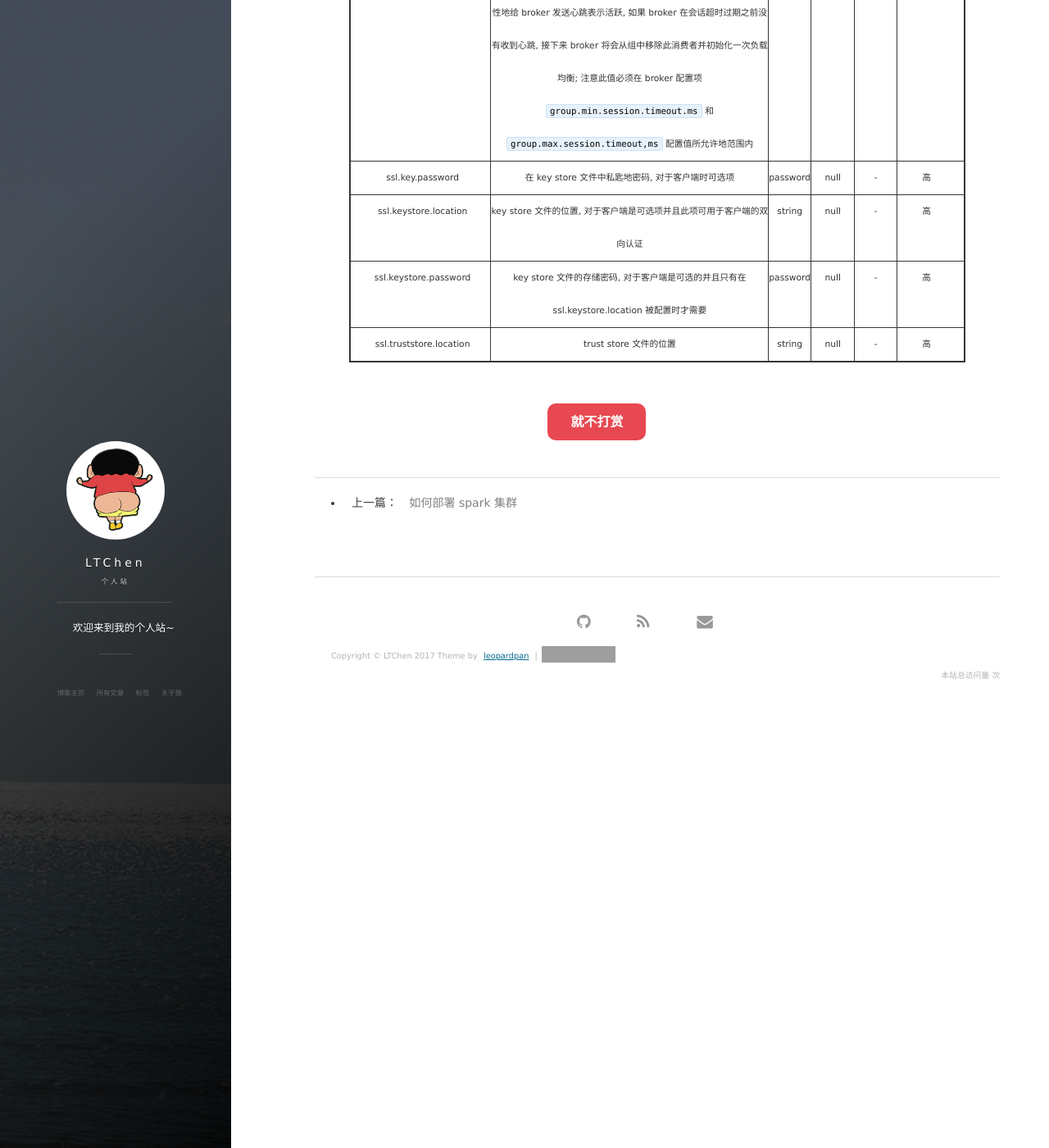
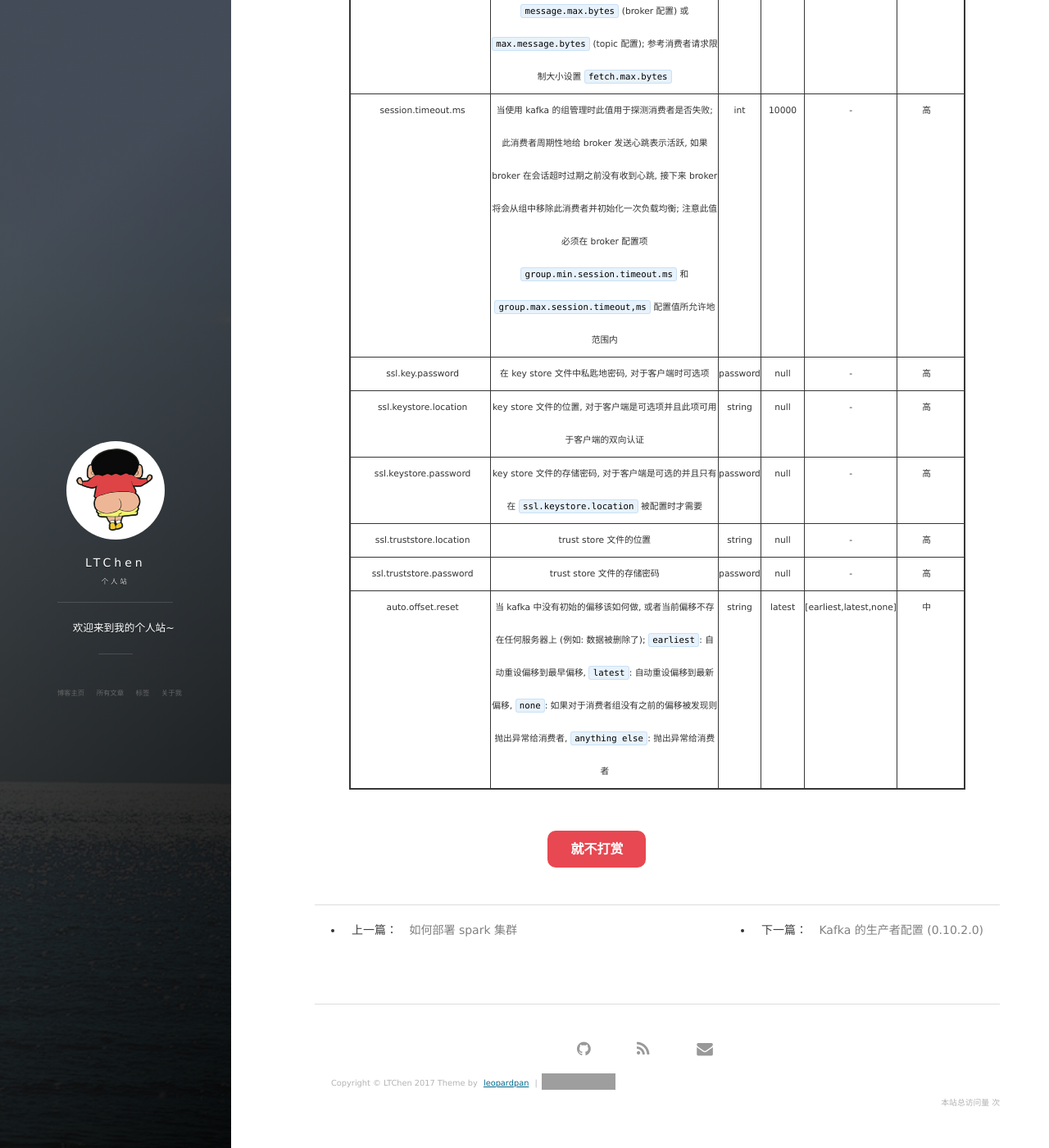
Before and after one commit to loupipalien/loupipalien.github.io, a Jekyll site: the page built from _posts/2017-11-28-consumer-configs-of-kafka.md, in a window 1280 px wide and 1400 px high, scrolled down 1377 px. Shown: the whole window at 82% size. Built offline with Jekyll 4.4.1, drawn with Linux system fonts in a browser that asks for light colours; nearby versions of some CDN libraries; comment, search, counter and statistics services are not loaded; some of the changed lines change nothing that is shown; grey boxes are pictures that could not be loaded.

Commit message:
新增 kafka 生产者配置

```diff
--- a/_posts/2017-11-28-consumer-configs-of-kafka.md
+++ b/_posts/2017-11-28-consumer-configs-of-kafka.md
@@ -7,6 +7,8 @@
 ---
 
 **前提假设:** 版本 0.10.2.0
+
+### 配置参数
 
 |Name|Description|Type|Default|Valid Values|Importance|
 |-|-|-|-|-|-|
@@ -20,5 +22,7 @@
 |session.timeout.ms|当使用 kafka 的组管理时此值用于探测消费者是否失败; 此消费者周期性地给 broker 发送心跳表示活跃, 如果 broker 在会话超时过期之前没有收到心跳, 接下来 broker 将会从组中移除此消费者并初始化一次负载均衡; 注意此值必须在 broker 配置项 `group.min.session.timeout.ms` 和 `group.max.session.timeout,ms` 配置值所允许地范围内|int|10000|-|高|
 |ssl.key.password|在 key store 文件中私匙地密码, 对于客户端时可选项|password|null|-|高|
 |ssl.keystore.location|key store 文件的位置, 对于客户端是可选项并且此项可用于客户端的双向认证|string|null|-|高|
-|ssl.keystore.password|key store 文件的存储密码, 对于客户端是可选的并且只有在 ssl.keystore.location 被配置时才需要|password|null|-|高|
+|ssl.keystore.password|key store 文件的存储密码, 对于客户端是可选的并且只有在 `ssl.keystore.location` 被配置时才需要|password|null|-|高|
 |ssl.truststore.location|trust store 文件的位置|string|null|-|高|
+|ssl.truststore.password|trust store 文件的存储密码|password|null|-|高|
+|auto.offset.reset|当 kafka 中没有初始的偏移该如何做, 或者当前偏移不存在任何服务器上 (例如: 数据被删除了); `earliest`: 自动重设偏移到最早偏移, `latest`: 自动重设偏移到最新偏移, `none`: 如果对于消费者组没有之前的偏移被发现则抛出异常给消费者, `anything else`: 抛出异常给消费者|string|latest|[earliest,latest,none]|中|
--- /dev/null
+++ b/_posts/2017-11-28-producer-configs-of-kafka.md
@@ -0,0 +1,26 @@
+---
+layout: post
+title: "Kafka 的生产者配置 (0.10.2.0)"
+date: "2017-11-28"
+description: "Kafka 的生产者配置"
+tag: [kafka]
+---
+
+**前提假设:**  版本 0.10.2.0
+
+### 配置参数
+
+|Name|Description|Type|Default|Valid Values|Importance|
+|-|-|-|-|-|-|
+|bootstrap.servers|用于建立到 kafka 集群初始连接的一组 host/port 对, 客户端将会使用所有的服务器, 而不会为了引导指定某一台服务器-这个列表仅用于发现全部服务器集合的初始主机; 列表应该形如 `host1:port1,host2:port2,...` 因为这些服务区仅用于初始连接去发现全部的集群成员 (是动态变化的), 这个列表并不需要包含全部的服务器集合 (不过可能需要多个, 以防服务器宕机)|list|-|-|高|
+|key.serializer|用于键的实现了 `Serializer` 接口的序列化类|class|-|-|高|
+|value.serializer|用于值的实现了 `Serializer` 接口的序列化类|class|-|-|高|
+|acks|在认为一个请求完成之前生产者要求领导者接收的确认次数, 此控制记录发送的持久性; 以下是被允许的设置: `acks = 0`: 如果设置为 0, 生产者将完全不会等待服务器的任何确认, 记录将会被立刻添加到套接字缓存并且认为已发送, 在这种情况下服务器接收到记录是不做任何保证的, 并且 `retries` 配置将不生效 (因为客户端通常不会知道任何失败), 每个记录返回的偏移量也总会是 -1; `acks = 1`: 这意味着领导者将记录写到自己本地日志就返回响应, 而不会等待所有跟随者全部确认, 在这种情况下如果在领导者确认记录之后立即失败, 但又在跟随者复制记录之前那么此记录就会丢失; `acks = all`: 这意味着领导者就会等待此记录的全部同步复制确认集合, 只要有一个同步复制存活就能保证此记录将不会丢失, 这是最有力的保证, 此设置值等同于 `acks = -1`|string|1|[all,-1,0,1]|高|
+|buffer.memory|生产者可用于缓存等待发送给服务器的记录的总内存字节, 如果记录发送的速度快于发送到服务器的速度, 则生产者在阻塞 `max.block.ms` 之后抛出一个异常; 设置值仅是大致的对应生产者将使用的内存, 这不是一个硬性的界限因为不是生产者用的所有内存都被用于缓存, 一些额外的内存将会被用于压缩 (如果开启了压缩) 为了维持飞速的请求 |long|33554432|[0,...]|高|
+|compression.type|对于生产者产生的所有数据的压缩方式; 默认值是 none (无压缩), 有效值是 `none`, `gzip`, `snappy`, `lz4`; 压缩是对于批次的数据, 批次的效率也会影响压缩率 (更多的批次意味着着更好的压缩)|string|none|-|高|
+|retries|设置值大于 0 意味着有着潜在传输错误的记录被发送失败时会重发; 注意如果客户端重发记录收到了错误那么重试时没有区别的, 允许重试而没有设置 `max.in.flight.requests.per.connection` 为 1 将会有潜在的改变记录顺序的问题, 因为如果两个批次被发送到同一个分区, 当第一个失败然后重试但是第二个成功, 则第二批次中的记录可能会先出现|int|0|[0,...,2147485647]|高|
+|ssl.key.password|在 key store 文件中私匙地密码, 对于客户端时可选项|password|null|-|高|
+|ssl.keystore.location|key store 文件的位置, 对于客户端是可选项并且此项可用于客户端的双向认证|string|null|-|高|
+|ssl.keystore.password|key store 文件的存储密码, 对于客户端是可选的并且只有在 `ssl.keystore.location` 被配置时才需要|password|null|-|高|
+|ssl.truststore.location|trust store 文件的位置|string|null|-|高|
+|ssl.truststore.password|trust store 文件的存储密码|password|null|-|高|
```
